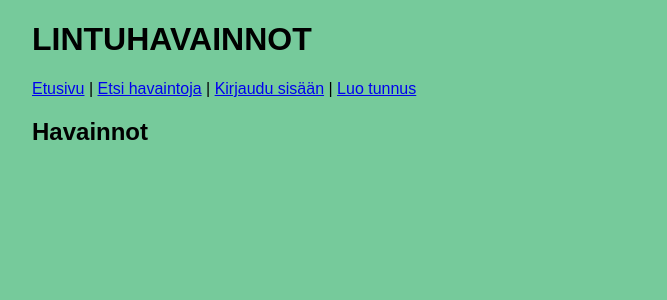
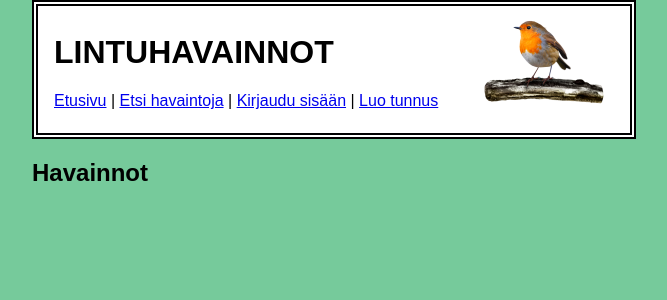
Before and after one commit to mariay986/Lintuhavainnot, a Flask app: page / in a window 1280 px wide. Shown: the top 300 px of the page, without its empty margins (208-875 px from the left). Run offline with Flask 3, Linux system fonts and the light colour scheme; data that the repository does not hold is empty.

Commit message:
Update header and front page appearance

```diff
--- a/items.py
+++ b/items.py
@@ -55,7 +55,15 @@ def get_classes(item_id):
     return db.query(sql, [item_id])
 
 def get_items():
-    sql = "SELECT id, title, description, city FROM items ORDER BY id DESC"
+    sql = """SELECT items.id,
+                    items.title,
+                    items.description,
+                    items.city,
+                    users.id user_id,
+                    users.username
+            FROM items, users
+            WHERE items.user_id = users.id
+            ORDER BY items.id DESC"""
     return db.query(sql)
 
 def get_item(item_id):
--- a/static/main.css
+++ b/static/main.css
@@ -2,13 +2,28 @@ body {
   margin: auto;
   max-width: 50em;
   font-family: sans-serif;
-  background: rgba(60, 180, 113, 0.7)
+  background: rgba(60, 180, 113, 0.7);
 }
 
 .item {
     font-family: sans-serif;
     background: rgb(255, 255, 255);
     border: 2px solid black;
+    width: 25em;
     margin: 1em;
-    padding: 0.2em 0.5em;
+    padding: 0.5em 1em;
 }
+
+.img {
+    float: right;
+}
+
+.container {
+  margin: 0;
+  padding: 0.4em 1em;
+  max-width: 35em;
+  text-align: start;
+  font-family: sans-serif;
+  background: rgb(255, 255, 255);
+  border: 6px double black;
+}
--- a/templates/index.html
+++ b/templates/index.html
@@ -7,8 +7,8 @@
 
 {% for item in items %}
 <div class="item">
-<a href="/item/{{ item.id }}">{{ item.title }}</a>, {{ item.city }}
+  <a href="/item/{{ item.id }}">{{ item.title }}</a>, {{ item.city }} <br/>
+  käyttäjältä <a href="/user/{{ item.user_id }}">{{ item.username }}</a>
 </div>
 {% endfor %}
-
 {% endblock %}
--- a/templates/layout.html
+++ b/templates/layout.html
@@ -6,15 +6,19 @@
   <link rel="stylesheet" href="/static/main.css">
 </head>
 
-<body>
+<div class="container">
+    <div class="img">
+        <img src="/static/images/punarinta.png" alt="kuvake"/>
+    </div>
   <h1>LINTUHAVAINNOT</h1>
+
+
 
   {% if session.user_id %}
   <p>
     Olet kirjautunut nimellä {{ session.username }}
   </p>
   {% endif %}
-
 
   <p>
     <a href="/">Etusivu</a>  |
@@ -27,7 +31,8 @@
     <a href="/register">Luo tunnus</a>
     {% endif %}
     </p>
-
+</div>
+<body>
     {% block content %}{% endblock %}
 </body>
 
```
Also changed, not shown: static/images/punarinta.png (added).
